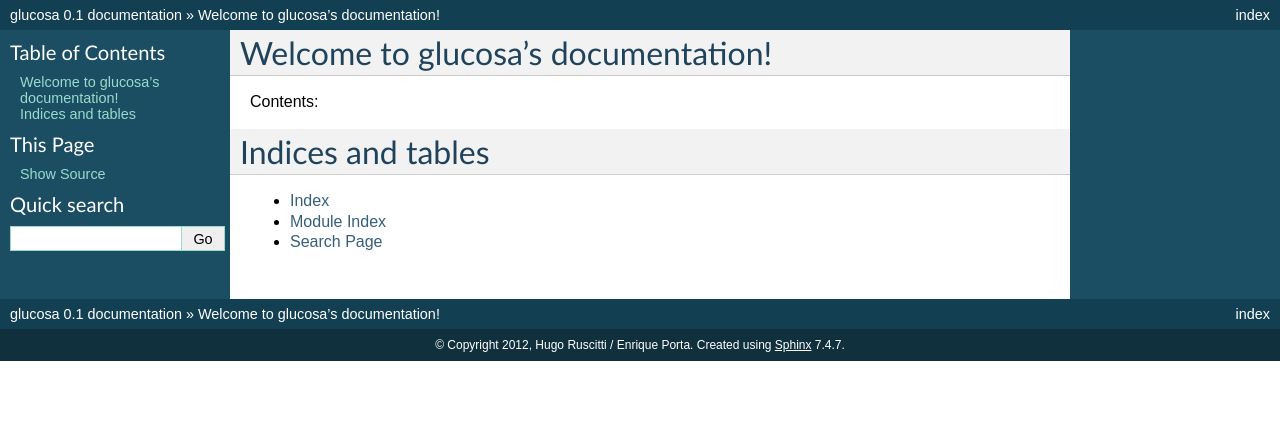
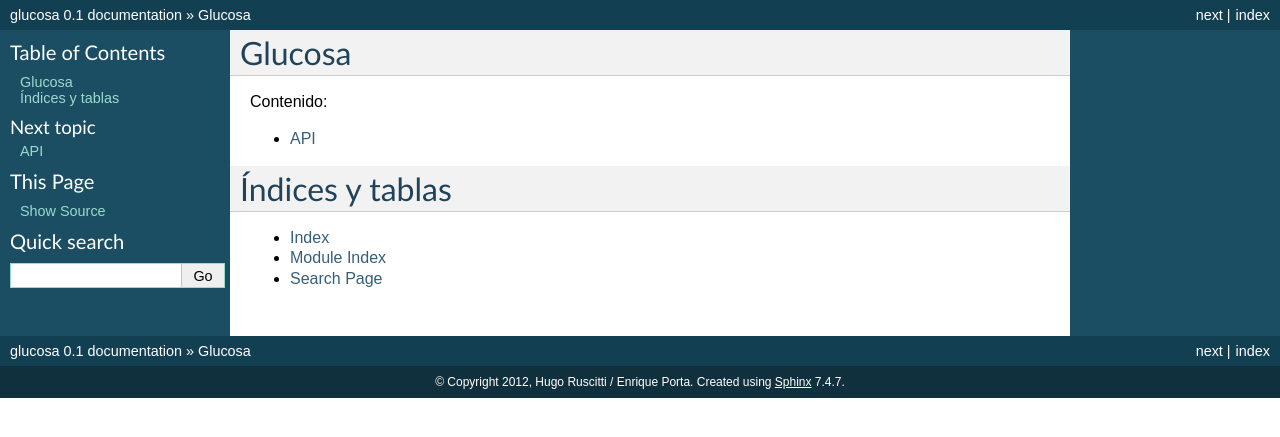
Before and after one commit to hugoruscitti/glucosa, a Sphinx documentation site: the page built from docs/source/index.rst, in a window 1280 px wide. Shown: the top 437 px of the page. Built offline with Sphinx 7.4.7, drawn with Linux system fonts in a browser that asks for light colours.

Commit message:
documentado algunas funciones y haciendo que se vean en la documentacion fixes #3

```diff
--- /dev/null
+++ b/docs/source/api.rst
@@ -0,0 +1,5 @@
+API
+===
+
+.. automodule:: glucosa
+    :members:
--- a/docs/source/conf.py
+++ b/docs/source/conf.py
@@ -16,7 +16,8 @@
 # If extensions (or modules to document with autodoc) are in another directory,
 # add these directories to sys.path here. If the directory is relative to the
 # documentation root, use os.path.abspath to make it absolute, like shown here.
-#sys.path.insert(0, os.path.abspath('.'))
+sys.path.insert(0, os.path.abspath('../..'))
+sys.path.insert(0, os.path.abspath('.'))
 
 # -- General configuration -----------------------------------------------------
 
--- a/docs/source/index.rst
+++ b/docs/source/index.rst
@@ -3,18 +3,19 @@
    You can adapt this file completely to your liking, but it should at least
    contain the root `toctree` directive.
 
-Welcome to glucosa's documentation!
-===================================
+Glucosa
+=======
 
-Contents:
+Contenido:
 
 .. toctree::
    :maxdepth: 2
 
+   api.rst
 
 
-Indices and tables
-==================
+Índices y tablas
+================
 
 * :ref:`genindex`
 * :ref:`modindex`
```
Also changed, not shown: glucosa.py (+6 -4 lines).
